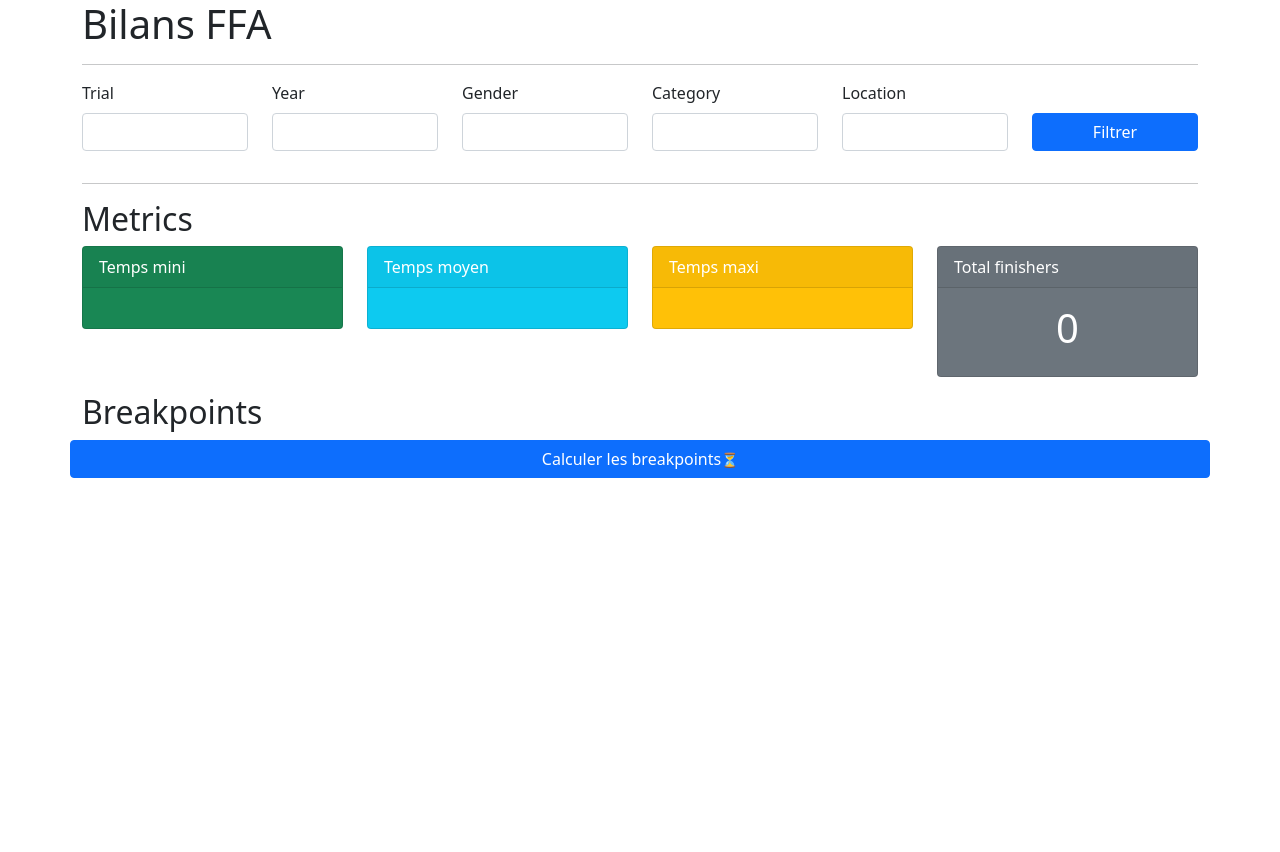
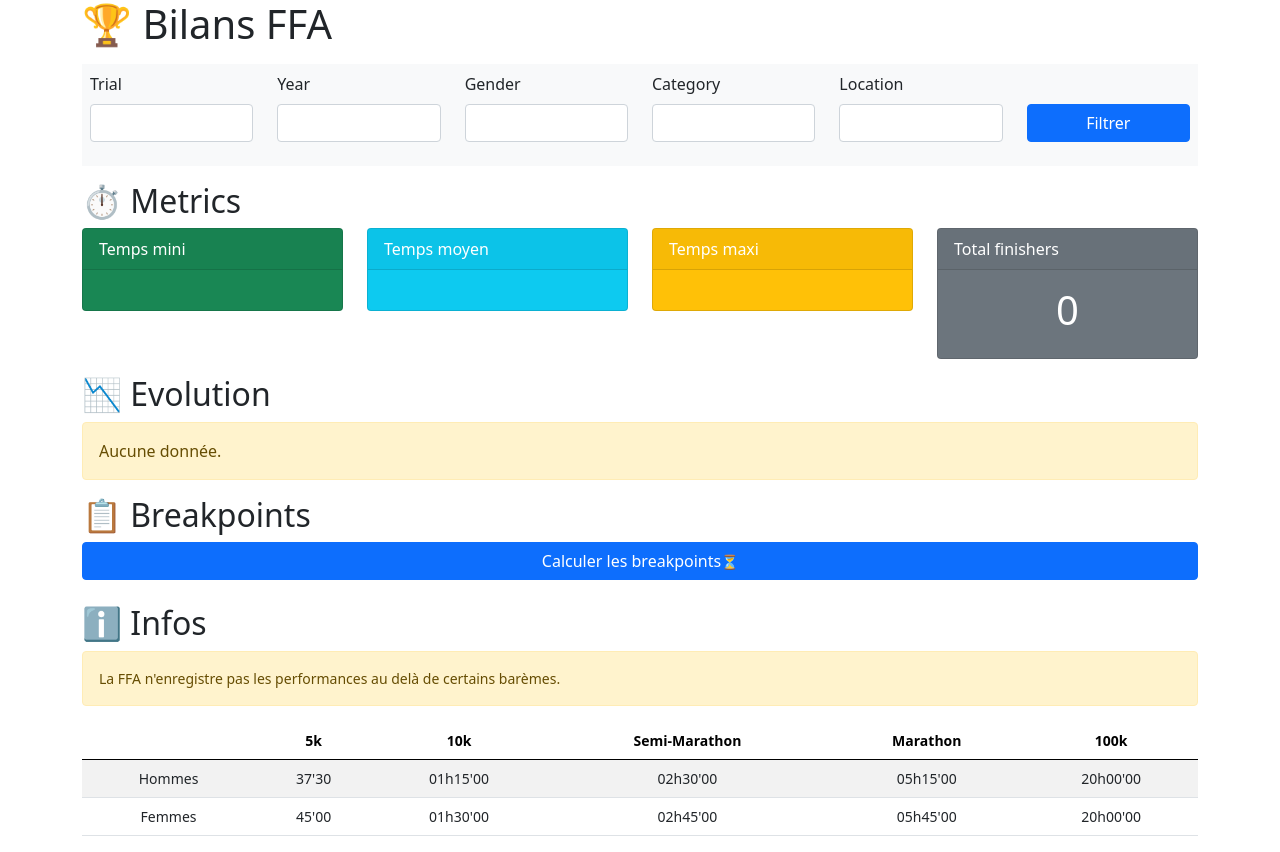
Before and after one commit to laurent-bientz/ffa-bilans, a Symfony app: template templates/pages/home/index.html.twig in a window 1280 px wide. Before the commit the page ends 478 px from the top, so only its background shows below. Run offline with Twig, Linux system fonts and the light colour scheme; the template is opened without the code that fills it, so the values that code supplies are empty; form fields are guessed from the names that the template uses; some libraries are stand-ins or nearby versions.

Commit message:
feat: WIP

```diff
--- a/config/services.yaml
+++ b/config/services.yaml
@@ -13,6 +13,7 @@ services:
         bind:
             $projectDir: '%kernel.project_dir%'
             $projectEnv: '%env(APP_ENV)%'
+            $cacheTtl: '%env(CACHE_TTL)%'
 
     # makes classes in src/ available to be used as services
     # this creates a service per class whose id is the fully-qualified class name
--- a/src/Command/FfaScraper.php
+++ b/src/Command/FfaScraper.php
@@ -35,7 +35,6 @@ class FfaScraper extends Command
             )
             ->addUsage(sprintf('%s', 295))
             ->addUsage(sprintf('%s %s', 295, (new \DateTime())->modify('last year')->format('Y')));
-        ;
     }
 
     /**
--- a/src/Enum/Gender.php
+++ b/src/Enum/Gender.php
@@ -8,7 +8,7 @@ enum Gender: string
 
     case WOMAN = 'woman';
 
-    public static function getLabel(Gender $gender)
+    public static function getLabel(Gender $gender): string
     {
         return match ($gender) {
             self::MAN => 'Hommes',
--- a/src/Enum/Trial.php
+++ b/src/Enum/Trial.php
@@ -17,11 +17,11 @@ enum Trial: string
     public static function getLabel(Trial $trial): string
     {
         return match ($trial) {
-            self::D_5K => '5kms',
-            self::D_10K => '10kms',
+            self::D_5K => '5k',
+            self::D_10K => '10k',
             self::D_21K => 'Semi-Marathon',
             self::D_42K => 'Marathon',
-            self::D_100K => '100kms',
+            self::D_100K => '100k',
         };
     }
 
--- a/src/Form/Filter/PerformanceFilterType.php
+++ b/src/Form/Filter/PerformanceFilterType.php
@@ -17,12 +17,11 @@ use Symfony\Component\OptionsResolver\OptionsResolver;
 
 class PerformanceFilterType extends AbstractType
 {
-    private int $cacheLifetime = 5 * 60; # seconds
-
     public function __construct(
         private readonly EntityManagerInterface $em,
         private readonly string                 $projectDir,
         private readonly string                 $projectEnv,
+        private readonly int                    $cacheTtl,
     ) {}
 
     public function buildForm(FormBuilderInterface $builder, array $options): void
@@ -32,7 +31,7 @@ class PerformanceFilterType extends AbstractType
             mkdir($cacheDir, 0777);
         }
         $cache = new PhpArrayAdapter($cachePath = ($cacheDir . DIRECTORY_SEPARATOR . 'performance-filters.php'), new FilesystemAdapter());
-        if ((file_exists($cachePath) && $this->cacheLifetime < time() - filemtime($cachePath)) ||
+        if ((file_exists($cachePath) && $this->cacheTtl < time() - filemtime($cachePath)) ||
             null === $cache->getItem('data')->get()) {
             $cache->warmUp([
                 'data' => [
--- a/src/Repository/PerformanceRepository.php
+++ b/src/Repository/PerformanceRepository.php
@@ -28,7 +28,7 @@ class PerformanceRepository extends ServiceEntityRepository
         return $this->createQueryBuilder('p')
             ->select('DISTINCT(p.year)')
             ->where('p.year IS NOT NULL')
-            ->orderBy('p.year', 'ASC')
+            ->orderBy('p.year', 'DESC')
             ->getQuery()
             ->getResult(AbstractQuery::HYDRATE_SCALAR_COLUMN);
     }
@@ -94,7 +94,6 @@ class PerformanceRepository extends ServiceEntityRepository
             $qb->addSelect('p.' . $group . ' AS x')
                 ->groupBy('p.' . $group)
                 ->orderBy('p.' . $group, 'ASC');
-            ;
         }
 
         return (null !== $group)
@@ -135,7 +134,6 @@ class PerformanceRepository extends ServiceEntityRepository
             $qb->addSelect('p.' . $group . ' AS x')
                 ->groupBy('p.' . $group)
                 ->orderBy('p.' . $group, 'ASC');
-            ;
         }
 
         return $qb->getQuery()->getResult(AbstractQuery::HYDRATE_ARRAY);
--- a/templates/pages/home/index.html.twig
+++ b/templates/pages/home/index.html.twig
@@ -7,6 +7,12 @@
             .table-responsive{height:600px;overflow:scroll;}
         {% endif %}
         thead tr:nth-child(1) th{background: white; position: sticky;top: 0;z-index: 10;}
+        .table-responsive.no-height{height:auto;overflow:auto}
+        @media screen and (max-width: 767px) {
+            .sticky-top {
+                position: relative !important;
+            }
+        }
     </style>
 {% endblock %}
 
@@ -17,9 +23,9 @@
 {% block body %}
 
     <div class="container">
-        <h1>Bilans FFA</h1>
-        <hr />
+        <h1>🏆 Bilans FFA</h1>
 
+        <div class="sticky-top bg-light p-2 my-3">
             {{ form_start(formSearch, { attr: { id: "form_search", novalidate: "novalidate"} } ) }}
             <div class="row">
                 <div class="col-sm">
@@ -40,14 +46,14 @@
                 <div class="col-sm">
                     <div class="mb-3">
                         <label class="form-label">&nbsp;</label>
-                    <button type="submit" onclick="document.getElementById('f_breakpoints').value = 0;document.getElementById('form_search').submit();" class="btn btn-primary d-block" style="width:100%;">Filtrer</button>
+                        <button type="submit" class="btn btn-primary d-block" style="width:100%;">Filtrer</button>
                     </div>
                 </div>
             </div>
             {{ form_end(formSearch) }}
-        <hr />
+        </div>
 
-        <h2>Metrics</h2>
+        <h2 id="metrics"><a href="#metrics" class="link-dark text-decoration-none">⏱️ Metrics</a></h2>
         <div class="row">
             <div class="col-sm">
                 <div class="card text-white bg-success mb-3">
@@ -83,9 +89,9 @@
             </div>
         </div>
 
+        <h2 id="evolution"><a href="#evolution" class="link-dark text-decoration-none">📉 Evolution</a></h2>
+        <div class="row">
             {% if evolution %}
-            <h2>Evolution</h2>
-            <div class="row">
                 <canvas id="evolutionChart"></canvas>
                 {% set datasets = [
                     {'label': 'Finishers', 'data': evolution|map(e => e.total), 'backgroundColor': 'rgba(108, 117, 125, 0.7)', 'borderColor': '#6C757D', 'fill': true, 'yAxisID': 'y1', 'order': 4},
@@ -162,10 +168,16 @@
                         }
                     });
                 </script>
+            {% else %}
+                <div class="col-sm">
+                    <div class="alert alert-warning" role="alert">
+                        Aucune donnée.
+                    </div>
                 </div>
             {% endif %}
+        </div>
 
-        <h2>Breakpoints</h2>
+        <h2 id="breakpoints"><a href="#breakpoints" class="link-dark text-decoration-none">📋 Breakpoints</a></h2>
         <div class="row">
             {% if 0 < breakpoints|length %}
                 <div class="table-responsive">
@@ -173,7 +185,7 @@
                         <thead class="table-light">
                             <tr>
                                 <th class="text-center" scope="col">
-                                    <select name="f[group]" class="form-select" onchange="document.getElementById('f_group').value = this.value;document.getElementById('form_search').submit();" style="min-width:100px;" >
+                                    <select name="f[group]" class="form-select" onchange="document.getElementById('f_group').value = this.value;window.location.hash='#breakpoints';document.getElementById('form_search').submit();" style="min-width:100px;" >
                                         <option value="" {{ not group ? 'selected="selected"' }}>Groupe</option>
                                         <option value="year" {{ group == 'year' ? 'selected="selected"' }}>Saison</option>
                                         <option value="gender" {{ group == 'gender' ? 'selected="selected"' }}>Sexe</option>
@@ -192,7 +204,7 @@
                                     <td class="text-center">{{ breakpoint.x is defined ? breakpoint.x.value ?? breakpoint.x : '' }}</td>
                                     {% for key, value in breakpoint %}
                                         {% if key starts with 'nb_' %}
-                                            <td class="text-center">{{ value }}<br /><small class="text-muted">({{ (value * 100 / breakpoint.total)|number_format(2, ',') }}%)</small></td>
+                                            <td class="text-center">{{ value }}<br /><small class="text-muted">({{ (breakpoint.total > 0 ? (value * 100 / breakpoint.total) : 0)|number_format(2, ',') }}%)</small></td>
                                         {% endif %}
                                     {% endfor %}
                                 </tr>
@@ -201,11 +213,54 @@
                     </table>
                 </div>
             {% else %}
-                <button class="btn btn-primary d-block" onclick="document.getElementById('f_breakpoints').value = 1;document.getElementById('form_search').submit();">Calculer les breakpoints<small class="text-muted text-light">⏳</button>
+                <div class="col-xs">
+                    <button class="btn btn-primary d-block" onclick="document.getElementById('f_breakpoints').value=1;window.location.hash='#breakpoints';document.getElementById('form_search').submit();" style="width:100%;">Calculer les breakpoints<small class="text-muted text-light">⏳</button>
+                </div>
             {% endif %}
         </div>
+        <br />
 
-        <br />
+        <h2 id="infos"><a href="#infos" class="link-dark text-decoration-none">ℹ️ Infos</a></h2>
+        <div class="row">
+            <div class="col-sm">
+                <div class="alert alert-warning" role="alert">
+                    La FFA n'enregistre pas les performances au delà de certains barèmes.
+                </div>
+
+                <div class="table-responsive no-height">
+                    <table class="table table-hover table-striped caption-top">
+                        <thead class="table-light">
+                            <tr>
+                                <th class="text-center" scope="col"></th>
+                                <th class="text-center" scope="col">5k</th>
+                                <th class="text-center" scope="col">10k</th>
+                                <th class="text-center" scope="col">Semi-Marathon</th>
+                                <th class="text-center" scope="col">Marathon</th>
+                                <th class="text-center" scope="col">100k</th>
+                            </tr>
+                        </thead>
+                        <tbody>
+                            <tr>
+                                <td class="text-center">Hommes</td>
+                                <td class="text-center">37'30</td>
+                                <td class="text-center">01h15'00</td>
+                                <td class="text-center">02h30'00</td>
+                                <td class="text-center">05h15'00</td>
+                                <td class="text-center">20h00'00</td>
+                            </tr>
+                            <tr>
+                                <td class="text-center">Femmes</td>
+                                <td class="text-center">45'00</td>
+                                <td class="text-center">01h30'00</td>
+                                <td class="text-center">02h45'00</td>
+                                <td class="text-center">05h45'00</td>
+                                <td class="text-center">20h00'00</td>
+                            </tr>
+                        </tbody>
+                    </table>
+                </div>
+            </div>
+        </div>
 
     </div>
 
```
Also changed, not shown: src/Controller/HomeController.php (+7 -6 lines), src/Ffa/GetBreakpoints.php (added, +38 -0 lines), src/Ffa/GetMetrics.php (added, +38 -0 lines), 1 other file. Lines whose indentation alone changed are shown as unchanged.
